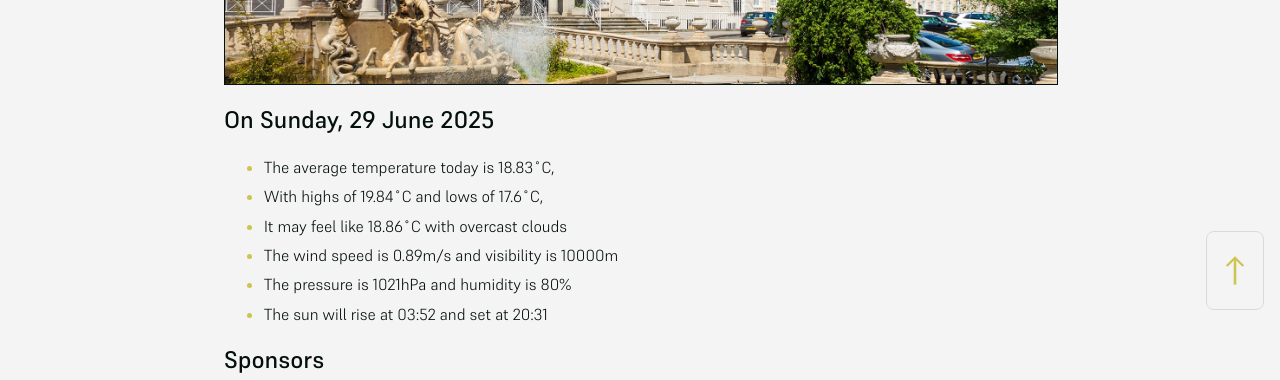
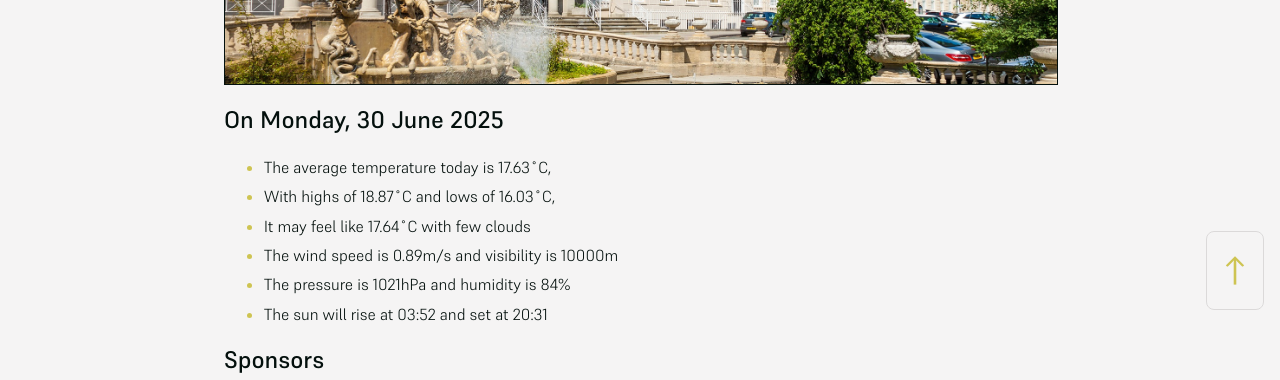
Before and after one commit to mat-0/cheltenham-open-data, a Jekyll site: the page built from index.md, in a window 1280 px wide. Shown: the part 574-954 px from the top of the page. Built offline with Jekyll 4.4.1, drawn with Linux system fonts in a browser that asks for light colours.

Commit message:
Updated 2025-06-30 01:24:41

```diff
--- a/index.md
+++ b/index.md
@@ -8,13 +8,13 @@ seo: Menu
 ![Logo](/images/logo.jpg){:width="832px"}
 
 <!-- weather_marker starts -->
-## On Sunday, 29 June 2025
+## On Monday, 30 June 2025
 
-- The average temperature today is 18.83˚C,
-- With highs of 19.84˚C and lows of 17.6˚C,
-- It may feel like 18.86˚C with overcast clouds
+- The average temperature today is 17.63˚C,
+- With highs of 18.87˚C and lows of 16.03˚C,
+- It may feel like 17.64˚C with few clouds
 - The wind speed is 0.89m/s and visibility is 10000m
-- The pressure is 1021hPa and humidity is 80%
+- The pressure is 1021hPa and humidity is 84%
 - The sun will rise at 03:52 and set at 20:31
 
 <!-- weather_marker ends -->
```
Also changed, not shown: _data/flood.json (+5 -27 lines), _pages/news.md (+3 -3 lines), _pages/terrorism.md (+1 -1 lines).
